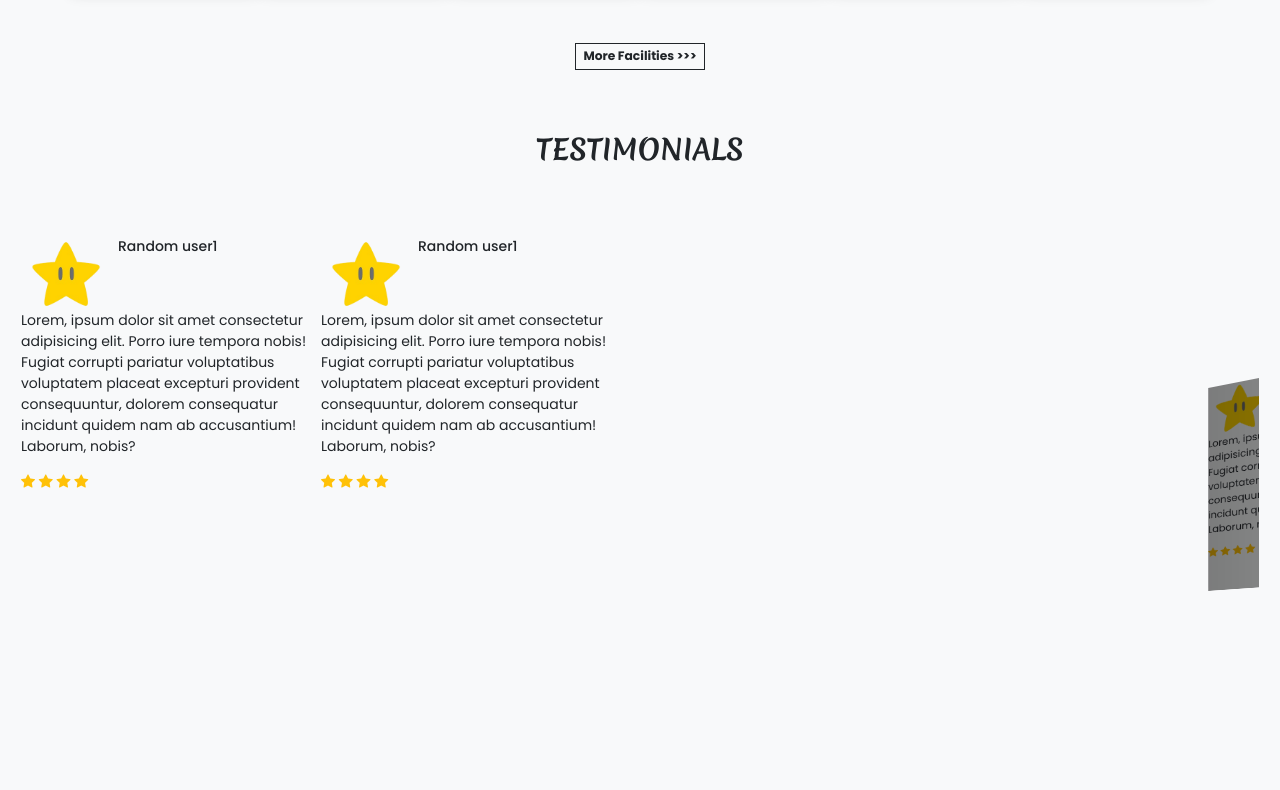
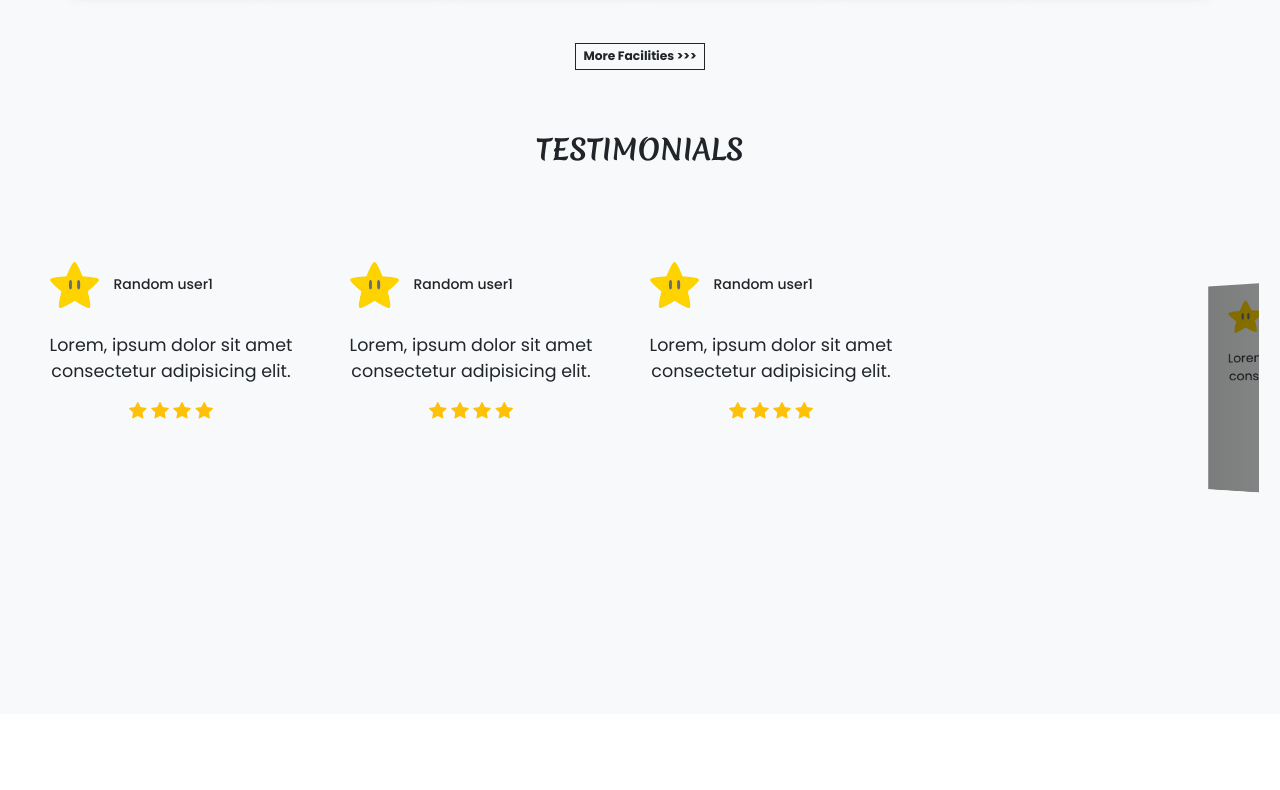
Before and after one commit to Xander1936/hotel-booking-website, a PHP site: page / in a window 1280 px wide. Shown: the part 2155-2945 px from the top of the page. After the commit the page ends 2648 px from the top, so only its background shows below. Run offline with PHP 8.4, Linux system fonts and the light colour scheme.

Commit message:
Testimonials Rmx

```diff
--- a/css/common.css
+++ b/css/common.css
@@ -66,9 +66,10 @@ html, body {
       background-size: cover;
       width: 300px;
       height: 300px;
+
     }
 
     .swiper-slide-testimonials img {
       display: block;
-      width: 30%;
+      width: 100%;
     }
--- a/index.php
+++ b/index.php
@@ -366,17 +366,17 @@
     <h2 class="mt-5 pt-4 mb-4 text-center fw-bold h-font text-dark">TESTIMONIALS</h2>
     <div class="container-fluid px-lg-4 mt-4">
         <div class="swiper swiper-testimonials">
-            <div class="swiper-wrapper">
+            <div class="swiper-wrapper align-items-center">
                 <div class="swiper-slide d-flex align-items-center">
                     <div class="swiper-slide-testimonials d-block">
-                        <div class="d-flex">
-                            <img src="images/facilities/star.png" class="w-30" alt="Star Image">
+                        <div class="profile d-flex align-items-center p-4">
+                            <img src="images/facilities/star.png" class="w-25" alt="Star Image">
                             <h6 class="m-0 ms-2">Random user1</h6>
                         </div>
-                        <p class="col-lg-12 col-md-4">
-                            Lorem, ipsum dolor sit amet consectetur adipisicing elit. Porro iure tempora nobis! Fugiat corrupti pariatur voluptatibus voluptatem placeat excepturi provident consequuntur, dolorem consequatur incidunt quidem nam ab accusantium! Laborum, nobis?
-                        </p class="">
-                        <div class="rating">
+                        <p class="text-center blockquote">
+                            Lorem, ipsum dolor sit amet consectetur adipisicing elit.
+                        </p>
+                        <div class="text-center blockquote rating">
                             <i class="bi bi-star-fill text-warning"></i>
                             <i class="bi bi-star-fill text-warning"></i>
                             <i class="bi bi-star-fill text-warning"></i>
@@ -384,32 +384,14 @@
                         </div>
                     </div>
                     <div class="swiper-slide-testimonials d-block">
-                        <div class="d-flex">
-                            <img src="images/facilities/star.png" class="w-30" alt="Star Image">
+                        <div class="profile d-flex align-items-center p-4">
+                            <img src="images/facilities/star.png" class="w-25" alt="Star Image">
                             <h6 class="m-0 ms-2">Random user1</h6>
                         </div>
-                        <p class="col-lg-12 col-md-4">
-                            Lorem, ipsum dolor sit amet consectetur adipisicing elit. Porro iure tempora nobis! Fugiat corrupti pariatur voluptatibus voluptatem placeat excepturi provident consequuntur, dolorem consequatur incidunt quidem nam ab accusantium! Laborum, nobis?
-                        </p class="">
-                        <div class="rating">
-                            <i class="bi bi-star-fill text-warning"></i>
-                            <i class="bi bi-star-fill text-warning"></i>
-                            <i class="bi bi-star-fill text-warning"></i>
-                            <i class="bi bi-star-fill text-warning"></i>
-                        </div>
-                    </div>
-                </div>
-
-                <div class="swiper-slide d-flex">
-                    <div class="swiper-slide-testimonials d-block">
-                        <div class="d-flex">
-                            <img src="images/facilities/star.png" class="w-30" alt="Star Image">
-                            <h6 class="m-0 ms-2">Random user1</h6>
-                        </div>
-                        <p class="col-lg-12 col-md-4">
-                            Lorem, ipsum dolor sit amet consectetur adipisicing elit. Porro iure tempora nobis! Fugiat corrupti pariatur voluptatibus voluptatem placeat excepturi provident consequuntur, dolorem consequatur incidunt quidem nam ab accusantium! Laborum, nobis?
-                        </p class="">
-                        <div class="rating">
+                        <p class="text-center blockquote">
+                            Lorem, ipsum dolor sit amet consectetur adipisicing elit.
+                        </p>
+                        <div class="text-center blockquote rating">
                             <i class="bi bi-star-fill text-warning"></i>
                             <i class="bi bi-star-fill text-warning"></i>
                             <i class="bi bi-star-fill text-warning"></i>
@@ -417,32 +399,34 @@
                         </div>
                     </div>
                     <div class="swiper-slide-testimonials d-block">
-                        <div class="d-flex">
-                            <img src="images/facilities/star.png" class="w-30" alt="Star Image">
+                        <div class="profile d-flex align-items-center p-4">
+                            <img src="images/facilities/star.png" class="w-25" alt="Star Image">
                             <h6 class="m-0 ms-2">Random user1</h6>
                         </div>
-                        <p class="col-lg-12 col-md-4">
-                            Lorem, ipsum dolor sit amet consectetur adipisicing elit. Porro iure tempora nobis! Fugiat corrupti pariatur voluptatibus voluptatem placeat excepturi provident consequuntur, dolorem consequatur incidunt quidem nam ab accusantium! Laborum, nobis?
-                        </p class="">
-                        <div class="rating">
+                        <p class="text-center blockquote">
+                            Lorem, ipsum dolor sit amet consectetur adipisicing elit.
+                        </p>
+                        <div class="text-center blockquote rating">
                             <i class="bi bi-star-fill text-warning"></i>
                             <i class="bi bi-star-fill text-warning"></i>
                             <i class="bi bi-star-fill text-warning"></i>
                             <i class="bi bi-star-fill text-warning"></i>
                         </div>
                     </div>
+
+
                 </div>
 
-                <div class="swiper-slide d-flex">
+                <div class="swiper-slide d-flex align-items-center">
                     <div class="swiper-slide-testimonials d-block">
-                        <div class="d-flex">
-                            <img src="images/facilities/star.png" class="w-30" alt="Star Image">
+                        <div class="profile d-flex align-items-center p-4">
+                            <img src="images/facilities/star.png" class="w-25" alt="Star Image">
                             <h6 class="m-0 ms-2">Random user1</h6>
                         </div>
-                        <p class="col-lg-12 col-md-4">
-                            Lorem, ipsum dolor sit amet consectetur adipisicing elit. Porro iure tempora nobis! Fugiat corrupti pariatur voluptatibus voluptatem placeat excepturi provident consequuntur, dolorem consequatur incidunt quidem nam ab accusantium! Laborum, nobis?
-                        </p class="">
-                        <div class="rating">
+                        <p class="text-center blockquote">
+                            Lorem, ipsum dolor sit amet consectetur adipisicing elit.
+                        </p>
+                        <div class="text-center blockquote rating">
                             <i class="bi bi-star-fill text-warning"></i>
                             <i class="bi bi-star-fill text-warning"></i>
                             <i class="bi bi-star-fill text-warning"></i>
@@ -450,25 +434,87 @@
                         </div>
                     </div>
                     <div class="swiper-slide-testimonials d-block">
-                        <div class="d-flex">
-                            <img src="images/facilities/star.png" class="w-30" alt="Star Image">
+                        <div class="profile d-flex align-items-center p-4">
+                            <img src="images/facilities/star.png" class="w-25" alt="Star Image">
                             <h6 class="m-0 ms-2">Random user1</h6>
                         </div>
-                        <p class="col-lg-12 col-md-4">
-                            Lorem, ipsum dolor sit amet consectetur adipisicing elit. Porro iure tempora nobis! Fugiat corrupti pariatur voluptatibus voluptatem placeat excepturi provident consequuntur, dolorem consequatur incidunt quidem nam ab accusantium! Laborum, nobis?
-                        </p class="">
-                        <div class="rating">
+                        <p class="text-center blockquote">
+                            Lorem, ipsum dolor sit amet consectetur adipisicing elit.
+                        </p>
+                        <div class="text-center blockquote rating">
                             <i class="bi bi-star-fill text-warning"></i>
                             <i class="bi bi-star-fill text-warning"></i>
                             <i class="bi bi-star-fill text-warning"></i>
                             <i class="bi bi-star-fill text-warning"></i>
                         </div>
                     </div>
+                    <div class="swiper-slide-testimonials d-block">
+                        <div class="profile d-flex align-items-center p-4">
+                            <img src="images/facilities/star.png" class="w-25" alt="Star Image">
+                            <h6 class="m-0 ms-2">Random user1</h6>
+                        </div>
+                        <p class="text-center blockquote">
+                            Lorem, ipsum dolor sit amet consectetur adipisicing elit.
+                        </p>
+                        <div class="text-center blockquote rating">
+                            <i class="bi bi-star-fill text-warning"></i>
+                            <i class="bi bi-star-fill text-warning"></i>
+                            <i class="bi bi-star-fill text-warning"></i>
+                            <i class="bi bi-star-fill text-warning"></i>
+                        </div>
+                    </div>
+
+
                 </div>
 
+                <div class="swiper-slide d-flex align-items-center">
+                    <div class="swiper-slide-testimonials d-block">
+                        <div class="profile d-flex align-items-center p-4">
+                            <img src="images/facilities/star.png" class="w-25" alt="Star Image">
+                            <h6 class="m-0 ms-2">Random user1</h6>
+                        </div>
+                        <p class="text-center blockquote">
+                            Lorem, ipsum dolor sit amet consectetur adipisicing elit.
+                        </p>
+                        <div class="text-center blockquote rating">
+                            <i class="bi bi-star-fill text-warning"></i>
+                            <i class="bi bi-star-fill text-warning"></i>
+                            <i class="bi bi-star-fill text-warning"></i>
+                            <i class="bi bi-star-fill text-warning"></i>
+                        </div>
+                    </div>
+                    <div class="swiper-slide-testimonials d-block">
+                        <div class="profile d-flex align-items-center p-4">
+                            <img src="images/facilities/star.png" class="w-25" alt="Star Image">
+                            <h6 class="m-0 ms-2">Random user1</h6>
+                        </div>
+                        <p class="text-center blockquote">
+                            Lorem, ipsum dolor sit amet consectetur adipisicing elit.
+                        </p>
+                        <div class="text-center blockquote rating">
+                            <i class="bi bi-star-fill text-warning"></i>
+                            <i class="bi bi-star-fill text-warning"></i>
+                            <i class="bi bi-star-fill text-warning"></i>
+                            <i class="bi bi-star-fill text-warning"></i>
+                        </div>
+                    </div>
+                    <div class="swiper-slide-testimonials d-block">
+                        <div class="profile d-flex align-items-center p-4">
+                            <img src="images/facilities/star.png" class="w-25" alt="Star Image">
+                            <h6 class="m-0 ms-2">Random user1</h6>
+                        </div>
+                        <p class="text-center blockquote">
+                            Lorem, ipsum dolor sit amet consectetur adipisicing elit.
+                        </p>
+                        <div class="text-center blockquote rating">
+                            <i class="bi bi-star-fill text-warning"></i>
+                            <i class="bi bi-star-fill text-warning"></i>
+                            <i class="bi bi-star-fill text-warning"></i>
+                            <i class="bi bi-star-fill text-warning"></i>
+                        </div>
+                    </div>
 
-                <div class="swiper-slide">
-                    <img src="images/carousel/IMG_4.png" class="w-100 d-block" alt="Carousel Image 4">
+
                 </div>
 
 
```
